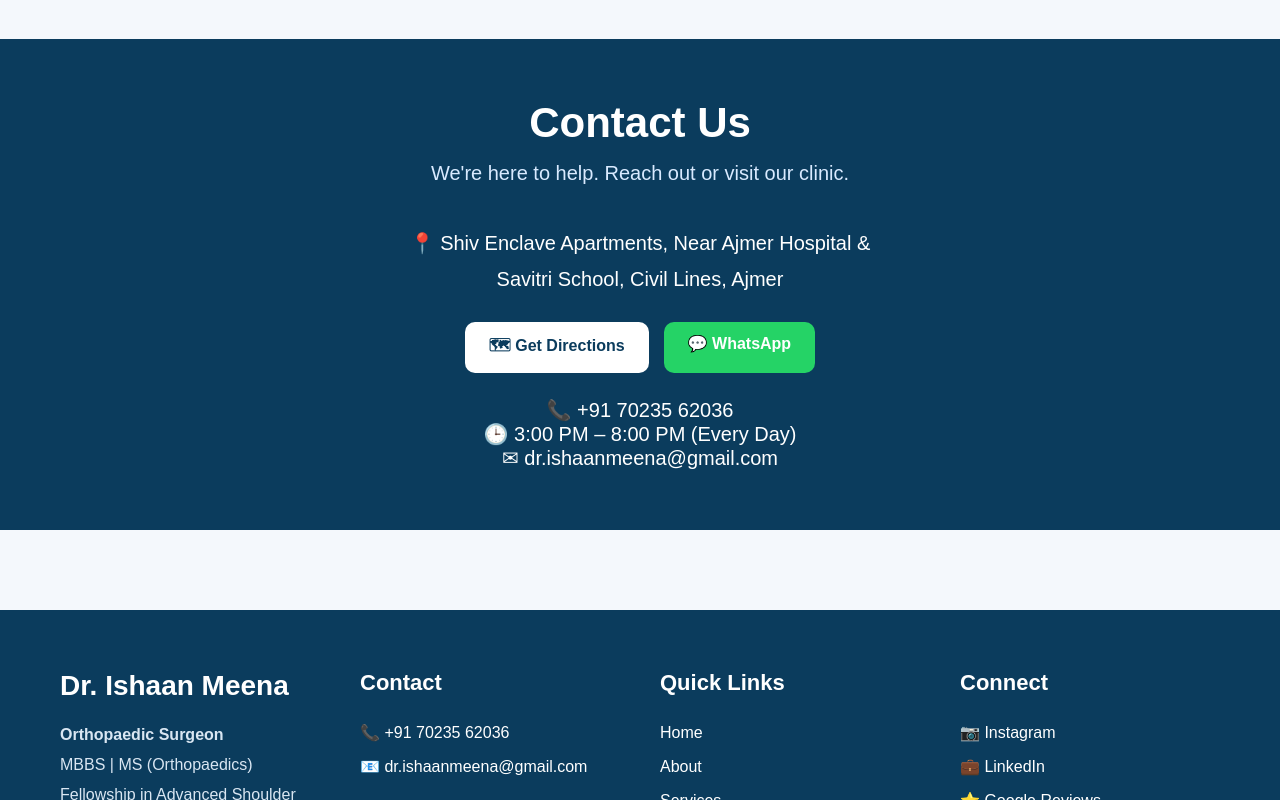
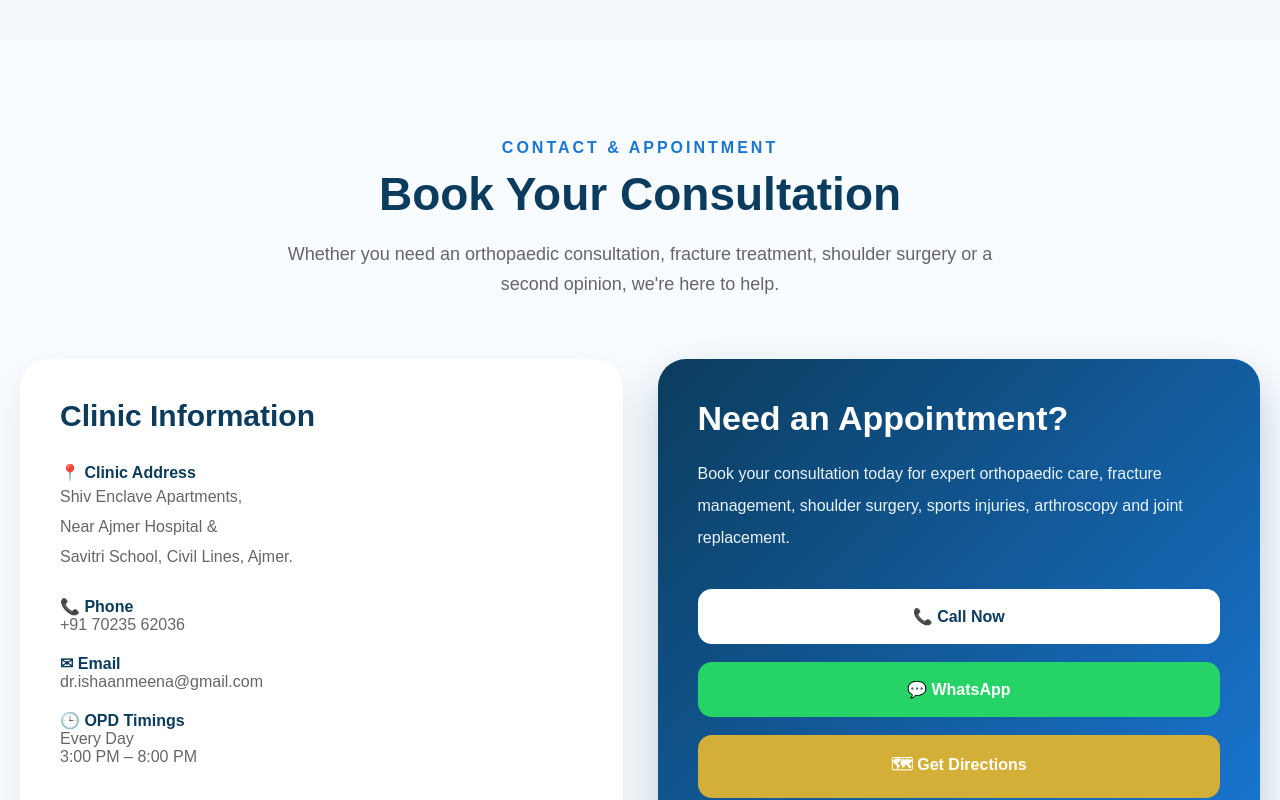
Before and after one commit to drishaanortho/drishaanortho-website, a Next.js app: page / in a window 1280 px wide. Shown: the part 10320-11120 px from the top of the page. Built offline with nearby package versions, Linux system fonts and the light colour scheme.

Commit message:
Update Contact.tsx

```diff
--- a/components/Contact.tsx
+++ b/components/Contact.tsx
@@ -3,90 +3,223 @@ export default function Contact() {
     <section
       id="contact"
       style={{
-        background: "#0B3C5D",
-        color: "white",
-        textAlign: "center",
-        padding: "60px 20px",
+        background: "#F8FBFF",
+        padding: "100px 20px",
       }}
     >
+      <div
+        style={{
+          maxWidth: "1250px",
+          margin: "0 auto",
+        }}
+      >
+        <p
+          style={{
+            textAlign: "center",
+            color: "#1976D2",
+            letterSpacing: "3px",
+            fontWeight: 700,
+            marginBottom: "10px",
+          }}
+        >
+          CONTACT & APPOINTMENT
+        </p>
+
         <h2
           style={{
-          fontSize: "42px",
-          fontWeight: "700",
-          marginBottom: "15px",
+            textAlign: "center",
+            color: "#0B3C5D",
+            fontSize: "46px",
+            fontWeight: 800,
+            marginBottom: "18px",
           }}
         >
-        Contact Us
+          Book Your Consultation
         </h2>
 
         <p
           style={{
-          fontSize: "20px",
-          color: "#D9EAFF",
-          marginBottom: "40px",
+            textAlign: "center",
+            color: "#666",
+            fontSize: "18px",
+            maxWidth: "760px",
+            margin: "0 auto 60px",
+            lineHeight: "30px",
           }}
         >
-        We're here to help. Reach out or visit our clinic.
-      </p>
-
-      <p style={{ fontSize: "20px", lineHeight: "36px" }}>
-        📍 Shiv Enclave Apartments, Near Ajmer Hospital &
-        <br />
-        Savitri School, Civil Lines, Ajmer
+          Whether you need an orthopaedic consultation, fracture treatment,
+          shoulder surgery or a second opinion, we're here to help.
         </p>
 
         <div
           style={{
-          display: "flex",
-          justifyContent: "center",
-          gap: "15px",
-          flexWrap: "wrap",
-          marginTop: "25px",
-          marginBottom: "25px",
+            display: "grid",
+            gridTemplateColumns: "repeat(auto-fit,minmax(420px,1fr))",
+            gap: "35px",
           }}
         >
-        <a
-          href="https://maps.app.goo.gl/qjqj22wTr6N7DtpS6"
-          target="_blank"
+          {/* Left Card */}
+
+          <div
             style={{
-            background: "white",
-            color: "#0B3C5D",
-            padding: "12px 24px",
-            borderRadius: "10px",
-            textDecoration: "none",
-            fontWeight: "bold",
+              background: "#fff",
+              borderRadius: "28px",
+              padding: "40px",
+              boxShadow: "0 15px 35px rgba(0,0,0,.08)",
             }}
           >
-          🗺 Get Directions
+            <h3
+              style={{
+                color: "#0B3C5D",
+                fontSize: "30px",
+                marginBottom: "30px",
+              }}
+            >
+              Clinic Information
+            </h3>
+
+            <div style={{ marginBottom: "25px" }}>
+              <strong style={{ color: "#0B3C5D" }}>
+                📍 Clinic Address
+              </strong>
+
+              <p
+                style={{
+                  color: "#666",
+                  lineHeight: "30px",
+                }}
+              >
+                Shiv Enclave Apartments,
+                <br />
+                Near Ajmer Hospital &
+                <br />
+                Savitri School,
+                Civil Lines, Ajmer.
+              </p>
+            </div>
+
+            <div style={{ marginBottom: "20px" }}>
+              <strong style={{ color: "#0B3C5D" }}>
+                📞 Phone
+              </strong>
+
+              <p style={{ color: "#666" }}>
+                +91 70235 62036
+              </p>
+            </div>
+
+            <div style={{ marginBottom: "20px" }}>
+              <strong style={{ color: "#0B3C5D" }}>
+                ✉ Email
+              </strong>
+
+              <p style={{ color: "#666" }}>
+                dr.ishaanmeena@gmail.com
+              </p>
+            </div>
+
+            <div>
+              <strong style={{ color: "#0B3C5D" }}>
+                🕒 OPD Timings
+              </strong>
+
+              <p style={{ color: "#666" }}>
+                Every Day
+                <br />
+                3:00 PM – 8:00 PM
+              </p>
+            </div>
+          </div>
+
+          {/* Right Card */}
+
+          <div
+            style={{
+              background:
+                "linear-gradient(135deg,#0B3C5D,#1976D2)",
+              borderRadius: "28px",
+              padding: "40px",
+              color: "white",
+              boxShadow: "0 20px 40px rgba(11,60,93,.25)",
+            }}
+          >
+            <h3
+              style={{
+                fontSize: "34px",
+                marginBottom: "20px",
+              }}
+            >
+              Need an Appointment?
+            </h3>
+
+            <p
+              style={{
+                color: "#EAF5FF",
+                lineHeight: "32px",
+                marginBottom: "35px",
+              }}
+            >
+              Book your consultation today for expert orthopaedic care,
+              fracture management, shoulder surgery, sports injuries,
+              arthroscopy and joint replacement.
+            </p>
+
+            <a
+              href="tel:+917023562036"
+              style={{
+                display: "block",
+                background: "#ffffff",
+                color: "#0B3C5D",
+                textAlign: "center",
+                padding: "18px",
+                borderRadius: "14px",
+                textDecoration: "none",
+                fontWeight: "700",
+                marginBottom: "18px",
+              }}
+            >
+              📞 Call Now
             </a>
 
             <a
               href="https://wa.me/917023562036"
               target="_blank"
+              rel="noopener noreferrer"
               style={{
+                display: "block",
                 background: "#25D366",
-            color: "white",
-            padding: "12px 24px",
-            borderRadius: "10px",
+                color: "#fff",
+                textAlign: "center",
+                padding: "18px",
+                borderRadius: "14px",
                 textDecoration: "none",
-            fontWeight: "bold",
+                fontWeight: "700",
+                marginBottom: "18px",
               }}
             >
               💬 WhatsApp
             </a>
+
+            <a
+              href="https://maps.app.goo.gl/qjqj22wTr6N7DtpS6"
+              target="_blank"
+              rel="noopener noreferrer"
+              style={{
+                display: "block",
+                background: "#D4AF37",
+                color: "#fff",
+                textAlign: "center",
+                padding: "18px",
+                borderRadius: "14px",
+                textDecoration: "none",
+                fontWeight: "700",
+              }}
+            >
+              🗺 Get Directions
+            </a>
           </div>
-
-      <p style={{ fontSize: "20px" }}>
-        📞 +91 70235 62036
-      </p>
-
-      <p style={{ fontSize: "20px" }}>
-        🕒 3:00 PM – 8:00 PM (Every Day)
-      </p>
-
-      <p style={{ fontSize: "20px" }}>
-        ✉ dr.ishaanmeena@gmail.com
-      </p>
+        </div>
+      </div>
     </section>
   );
                   }
```
Lines whose indentation alone changed are shown as unchanged.
